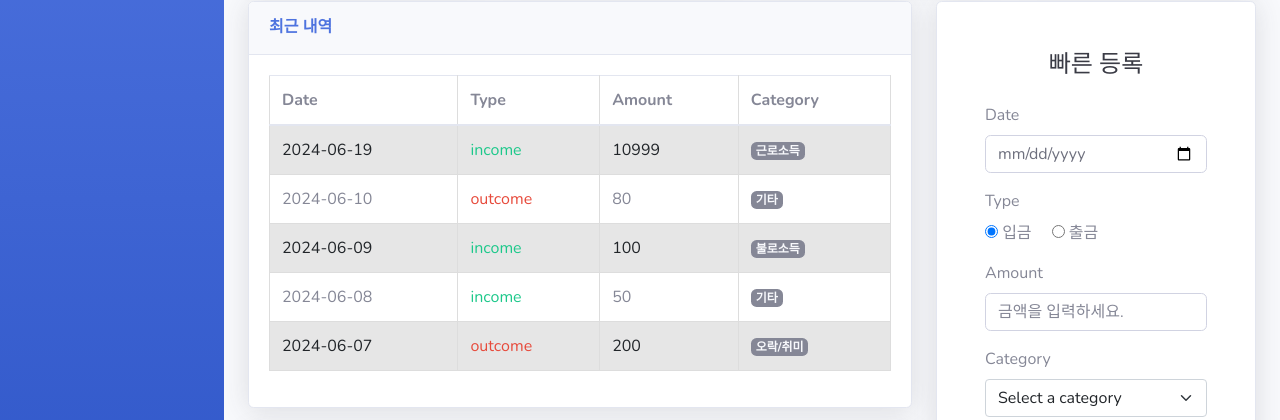
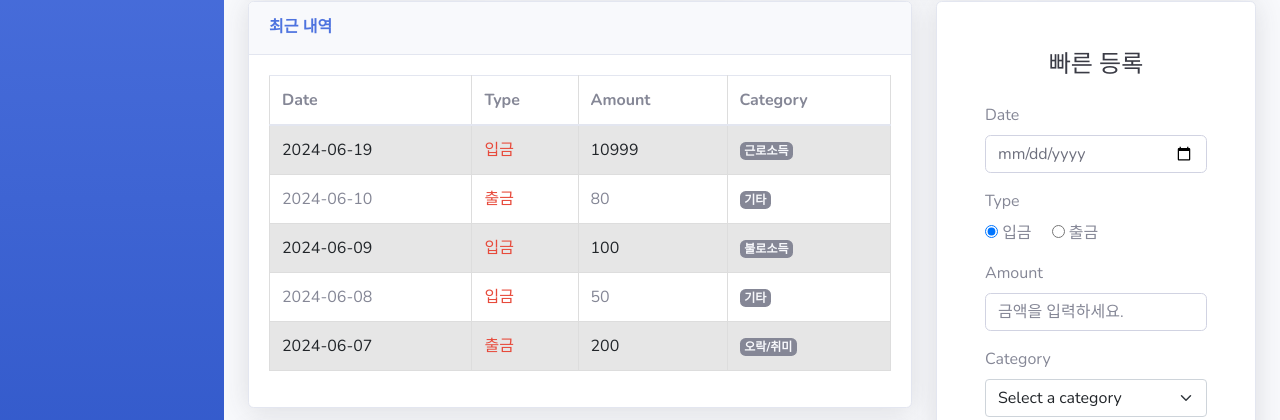
Before and after one commit to isj0228/sulgasaeng, a Vue app in the folder Skeleton_project/: page / in a window 1280 px wide. Shown: the part 316-736 px from the top of the page. Built offline with nearby package versions, Linux system fonts and the light colour scheme; data requests are answered from the project's data file.

Commit message:
입금 출금 한글로 변경

```diff
--- a/Skeleton_project/db-server/db.json
+++ b/Skeleton_project/db-server/db.json
@@ -12,7 +12,7 @@
     {
       "id": "2",
       "date": "2024-06-02",
-      "type": "outcome",
+      "type": "출금",
       "amount": "150",
       "category": "교통비",
       "desc": "버스 요금"
@@ -20,7 +20,7 @@
     {
       "id": "3",
       "date": "2024-06-03",
-      "type": "income",
+      "type": "입금",
       "amount": 20022,
       "category": "불로소득",
       "desc": "배당금"
@@ -28,7 +28,7 @@
     {
       "id": "4",
       "date": "2024-06-04",
-      "type": "outcome",
+      "type": "출금",
       "amount": 5011,
       "category": "식비",
       "desc": "아침 식사"
@@ -36,7 +36,7 @@
     {
       "id": "5",
       "date": "2024-06-05",
-      "type": "outcome",
+      "type": "출금",
       "amount": "500",
       "category": "주거비",
       "desc": "월세"
@@ -44,7 +44,7 @@
     {
       "id": "6",
       "date": "2024-06-06",
-      "type": "income",
+      "type": "입금",
       "amount": "100",
       "category": "기타",
       "desc": "프리랜서 일"
@@ -52,7 +52,7 @@
     {
       "id": "7",
       "date": "2024-06-07",
-      "type": "outcome",
+      "type": "출금",
       "amount": "200",
       "category": "오락/취미",
       "desc": "영화 관람"
@@ -60,7 +60,7 @@
     {
       "id": "8",
       "date": "2024-06-08",
-      "type": "income",
+      "type": "입금",
       "amount": "50",
       "category": "기타",
       "desc": "용돈"
@@ -68,7 +68,7 @@
     {
       "id": "9",
       "date": "2024-06-09",
-      "type": "income",
+      "type": "입금",
       "amount": "100",
       "category": "불로소득",
       "desc": "배당금"
@@ -76,7 +76,7 @@
     {
       "id": "10",
       "date": "2024-06-10",
-      "type": "outcome",
+      "type": "출금",
       "amount": "80",
       "category": "기타",
       "desc": "커피 구매"
@@ -84,7 +84,7 @@
     {
       "id": "7ebc",
       "date": "2024-06-19",
-      "type": "income",
+      "type": "입금",
       "amount": 10999,
       "category": "근로소득",
       "desc": "월급"
--- a/Skeleton_project/src/components/RecordForm.vue
+++ b/Skeleton_project/src/components/RecordForm.vue
@@ -10,8 +10,8 @@
             </div>
             <div class="form-group">
                 <p for="transactionType" class="form-label">Type</p>
-                <input v-model="newTransaction.type" id="transactionType" type="radio" name="type" value="income" required> 입금
-                <input v-model="newTransaction.type" id="transactionType" type="radio" name="type" value="outcome" class="ms-3" required> 출금
+                <input v-model="newTransaction.type" id="transactionType" type="radio" name="type" value="입금" required> 입금
+                <input v-model="newTransaction.type" id="transactionType" type="radio" name="type" value="출금" class="ms-3" required> 출금
             </div>
             <div class="form-group">
                 <label for="transactionAmount" class="form-label">Amount</label>
@@ -53,7 +53,7 @@ const loading = ref(true)
 const categories = computed(() => budgetStore.categories)
 const newTransaction = ref({
     date: '',
-    type: 'income',
+    type: '입금',
     amount: '',
     category: '',
     desc: ''
```
Also changed, not shown: 1 other file (tests, documents, lock files or other folders).
